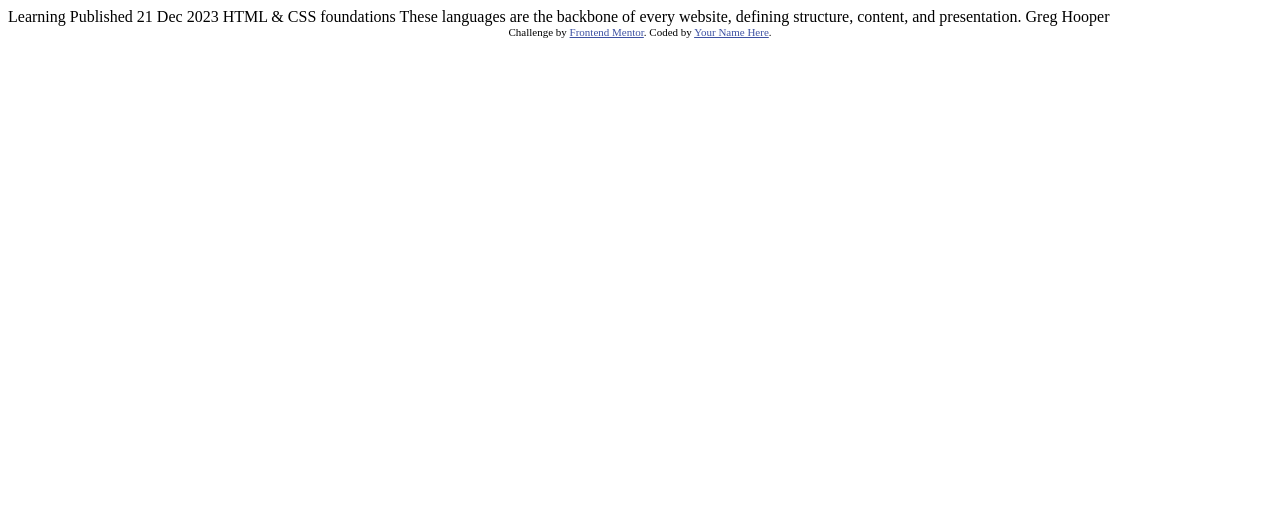
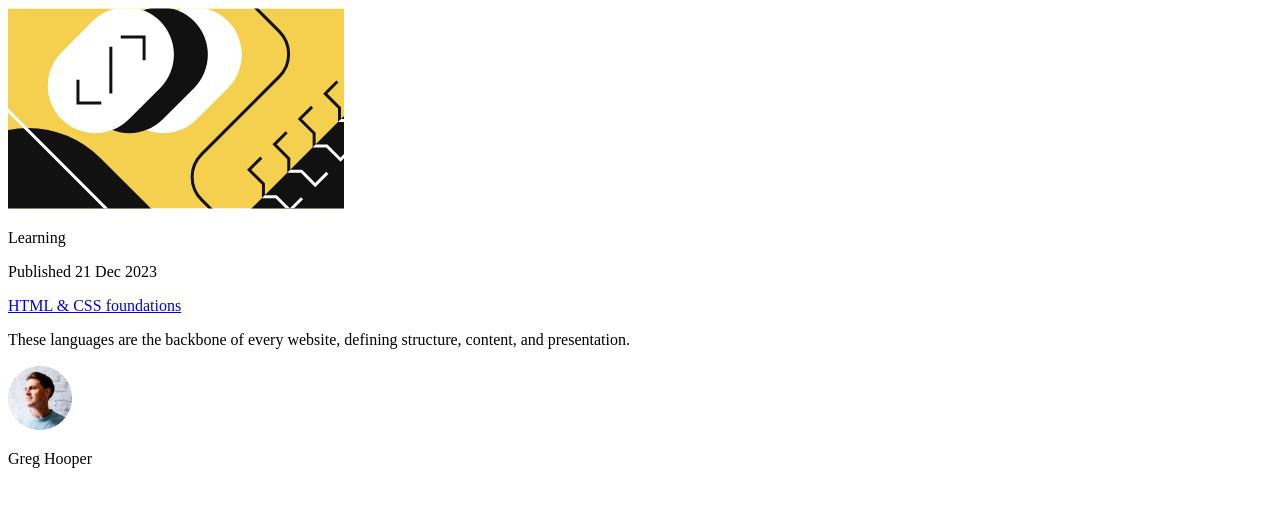
Before and after one commit to Leschyij/newbie_project4, a plain HTML site: page index.html in a window 1280 px wide. Drawn offline with Linux system fonts and the light colour scheme.

Commit message:
creating a page frame in index.html

```diff
--- a/index.html
+++ b/index.html
@@ -5,30 +5,41 @@
   <meta name="viewport" content="width=device-width, initial-scale=1.0"> <!-- displays site properly based on user's device -->
 
   <link rel="icon" type="image/png" sizes="32x32" href="./assets/images/favicon-32x32.png">
+  <link rel="preconnect" href="https://fonts.googleapis.com">
+  <link rel="preconnect" href="https://fonts.gstatic.com" crossorigin>
+  <link href="https://fonts.googleapis.com/css2?family=Figtree:ital,wght@0,300..900;1,300..900&display=swap" rel="stylesheet">
+  <link rel="stylesheet" href="style.css">
 
   <title>Frontend Mentor | Blog preview card</title>
+</head>
 
-  <!-- Feel free to remove these styles or customise in your own stylesheet 👍 -->
-  <style>
-    .attribution { font-size: 11px; text-align: center; }
-    .attribution a { color: hsl(228, 45%, 44%); }
-  </style>
-</head>
 <body>
 
-  Learning
+  <section id="card">
 
-  Published 21 Dec 2023
+    <img id="title_image" src="assets/images/illustration-article.svg" alt="title image">
 
-  HTML & CSS foundations
+    <article id="button">
 
-  These languages are the backbone of every website, defining structure, content, and presentation.
+      <p>Learning</p>
 
-  Greg Hooper
+    </article>
 
-  <div class="attribution">
-    Challenge by <a href="https://www.frontendmentor.io?ref=challenge" target="_blank">Frontend Mentor</a>.
-    Coded by <a href="#">Your Name Here</a>.
-  </div>
+    <p id="date">Published 21 Dec 2023</p>
+
+    <a href="#">HTML & CSS foundations</a>
+
+    <p id="text">These languages are the backbone of every website, defining structure, content, and presentation.
+    </p>
+
+    <div id="user">
+
+      <img src="assets/images/image-avatar.webp" alt="avatar photo">
+      <p>Greg Hooper</p>
+
+    </div>
+
+  </section>
+
 </body>
 </html>
```
